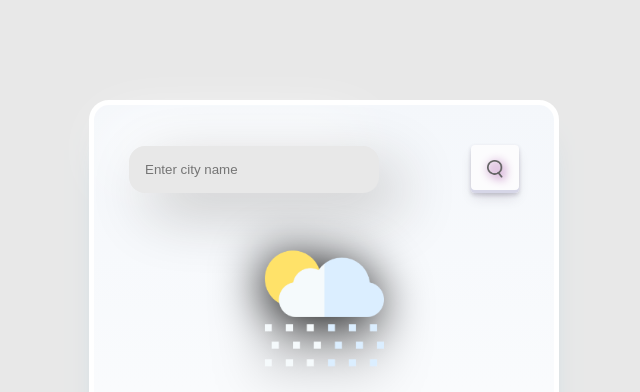
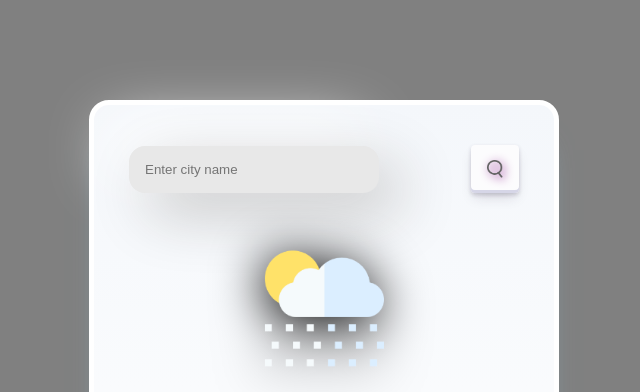
Before and after one commit to Anshuu0046/Weather-App, a website: page index.html in a window 1280 px wide. Shown: the top 392 px of the page, without its empty margins (316-956 px from the left). Drawn offline with Linux system fonts and the light colour scheme; a web font is replaced by a local one.

Commit message:
Update connect.css

```diff
--- a/connect.css
+++ b/connect.css
@@ -6,7 +6,7 @@
 }
 
 body {
-background: #e8e8e8; }
+background: gray; }
 
 .card {
     width: 90%;
```
